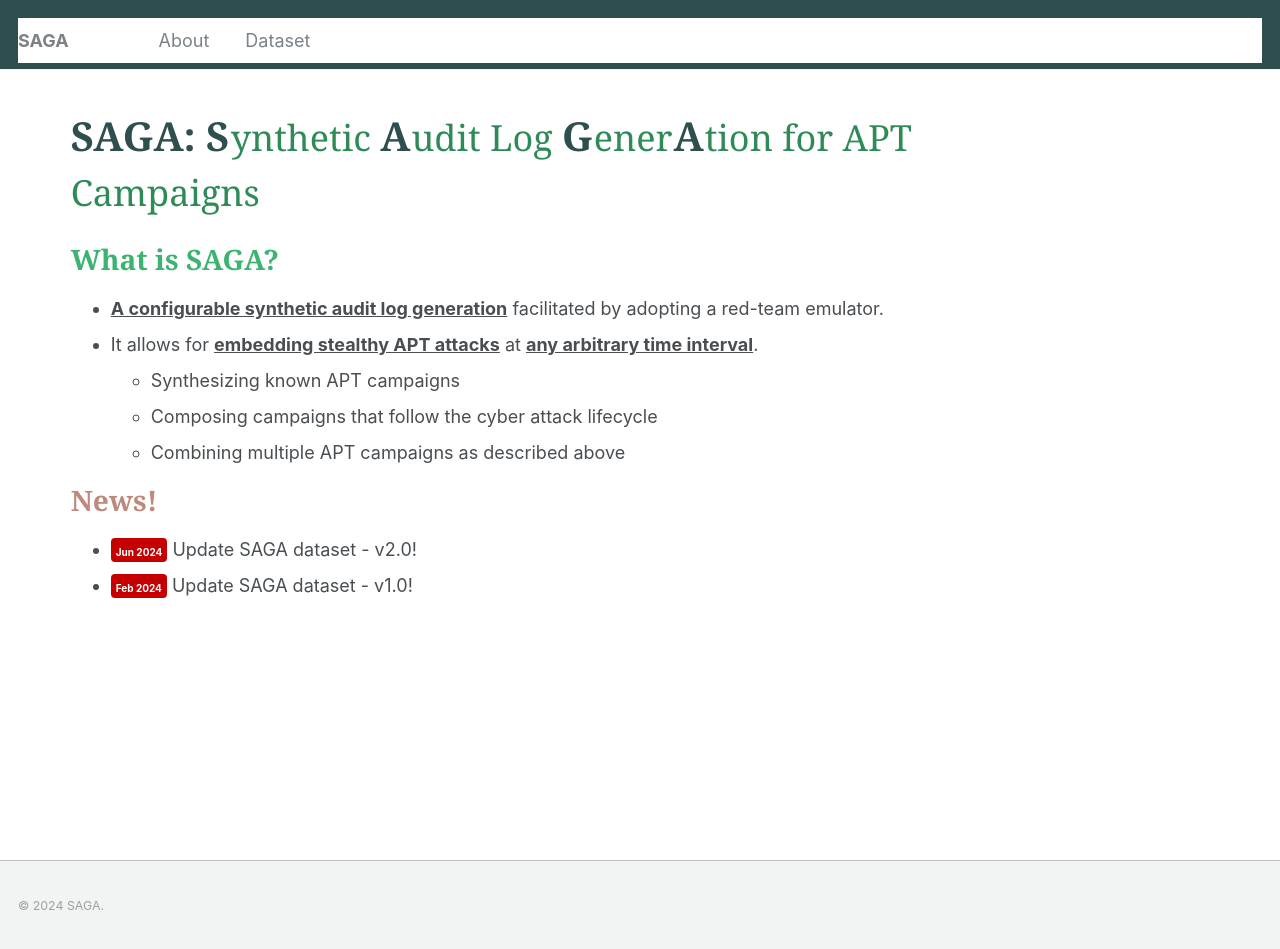
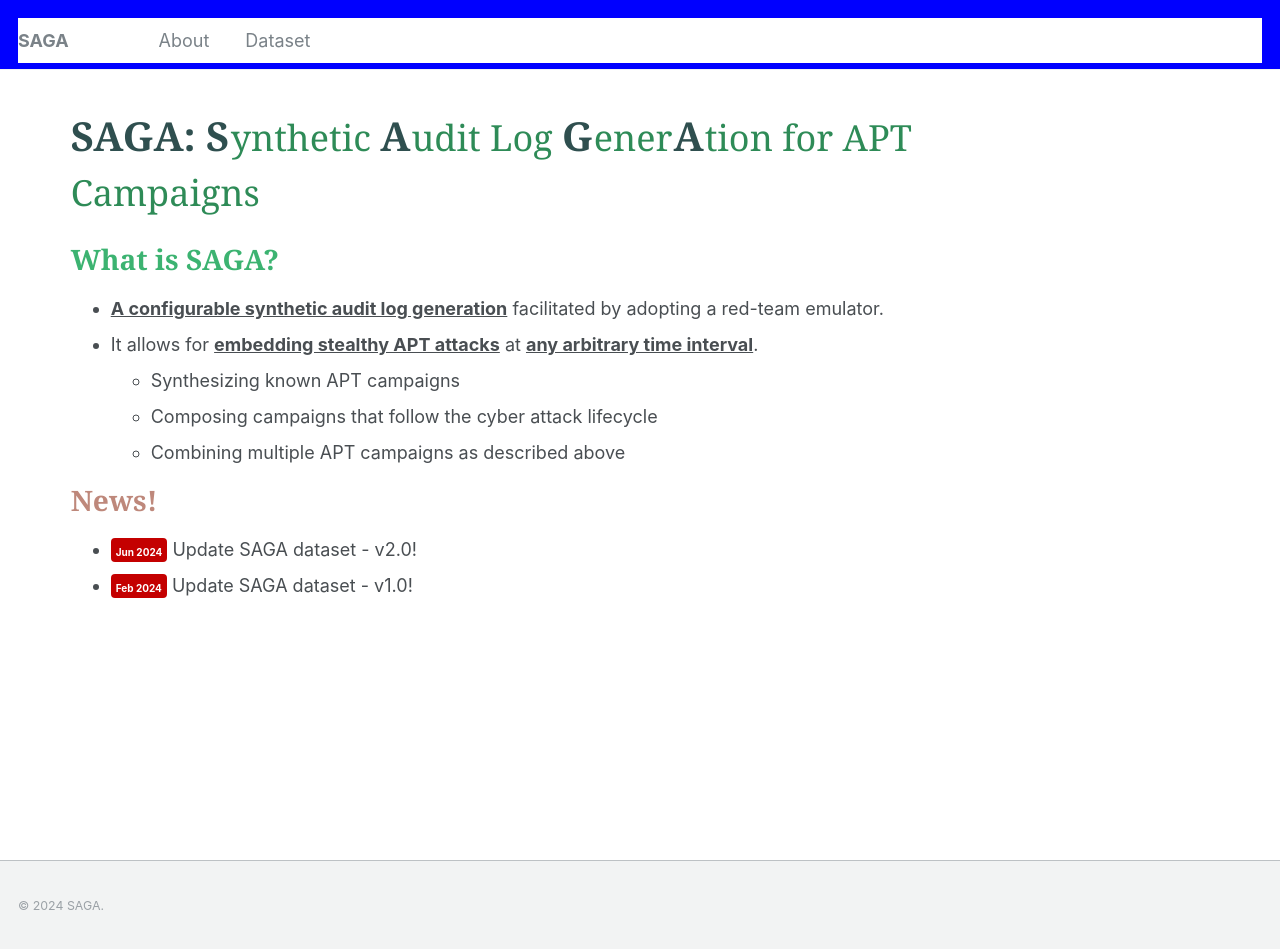
Before and after one commit to saga-tw/saga-tw.github.io, a Jekyll site: the page built from _pages/about.md, in a window 1280 px wide and 951 px high. Built offline with Jekyll 4.4.1, drawn with Linux system fonts in a browser that asks for light colours.

Commit message:
Update _masthead.scss

```diff
--- a/_sass/_masthead.scss
+++ b/_sass/_masthead.scss
@@ -4,7 +4,7 @@
 
 .masthead {
   position: fixed;
-  background: #2F4F4F;
+  background: blue;
   border-bottom: 1px solid $border-color;
   height: $masthead-height;
   top: 0;
```
